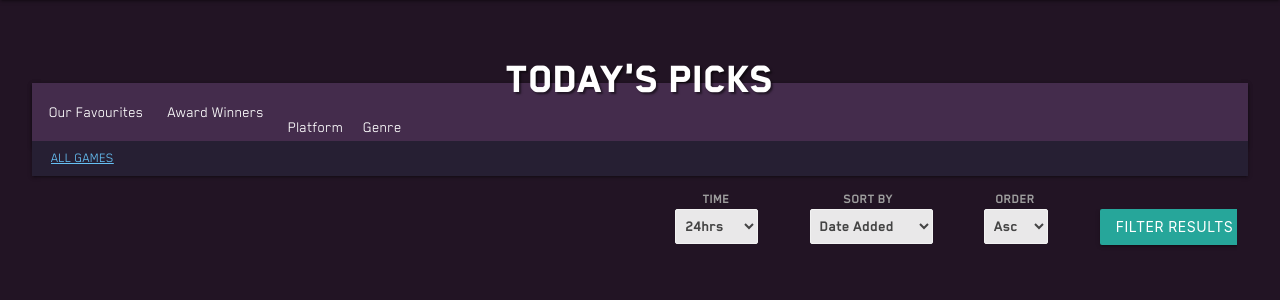
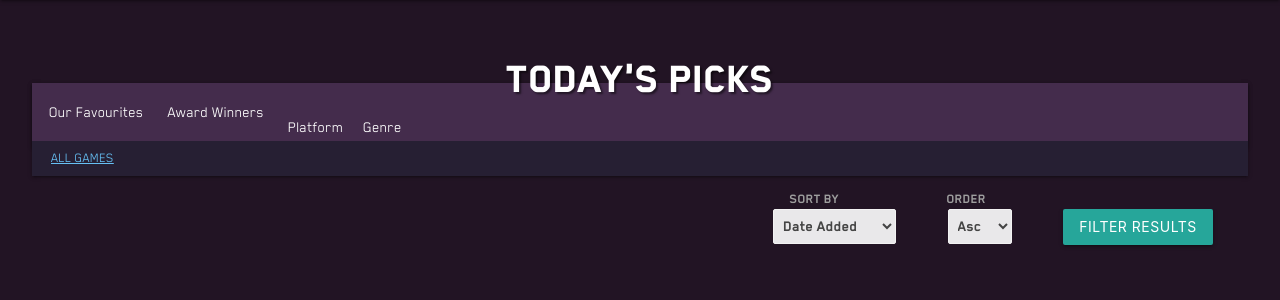
Before and after one commit to EllenSt264/my-Next-Game, a Flask app: page /games in a window 1280 px wide. Shown: the part 64-364 px from the top of the page. Run offline with Flask 2, Linux system fonts and the light colour scheme; some libraries are stand-ins or nearby versions.

Commit message:
Remove sort by time from Sort Filter
Remove sort by time label and input fields from game-template.html.

The sort by time filter will not be a current feature, removing it will prevent confusion to the user.

Remove original navSelect1 from app.py file but rename other variables, (navSelect2 to navSelect1 and navSelect3 to navSelect2).

Rename the HTML select tags according to this alteration.

```diff
--- a/app.py
+++ b/app.py
@@ -172,32 +172,30 @@ def pc_games():
     if request.method == "POST":
         session["navSelect1"] = request.form.get("navSelect1").lower()
         session["navSelect2"] = request.form.get("navSelect2").lower()
-        session["navSelect3"] = request.form.get("navSelect3").lower()
 
     navSelect1 = session["navSelect1"]
     navSelect2 = session["navSelect2"]
-    navSelect3 = session["navSelect3"]
 
     # Sort by Likes
 
-    if navSelect2 == "likes" and navSelect3 == "desc":
+    if navSelect1 == "likes" and navSelect2 == "desc":
         pagination_pc_games.sort("likes", pymongo.DESCENDING)
 
-    elif navSelect2 == "likes" and navSelect3 == "asc":
+    elif navSelect1 == "likes" and navSelect2 == "asc":
         pagination_pc_games.sort("likes", pymongo.ASCENDING)
 
     # Sort by game title
-    elif navSelect2 == "title" and navSelect3 == "desc":
+    elif navSelect1 == "title" and navSelect2 == "desc":
         pagination_pc_games.sort("game_title", pymongo.DESCENDING)
 
-    elif navSelect2 == "title" and navSelect3 == "asc":
+    elif navSelect1 == "title" and navSelect2 == "asc":
         pagination_pc_games.sort("game_title", pymongo.ASCENDING)
 
     return render_template(
         "games-pc.html", pc_games=pagination_pc_games,
         pagination=pagination, favourites=favourites,
-        navSelect1=navSelect1, navSelect2=navSelect2,
-        navSelect3=navSelect3)
+        navSelect1=navSelect1,
+        navSelect2=navSelect2)
 
 
 # ===================
--- a/templates/games-template.html
+++ b/templates/games-template.html
@@ -120,17 +120,12 @@
                     <ul class="tabs tabs-transparent" id="sortNav-label">
                         <li class="tab" id="nav1">
                             <a>
-                                <label for="navSelect1">Time</label>
+                                <label for="navSelect1">Sort By</label>
                             </a>
                         </li>
                         <li class="tab" id="nav2">
                             <a>
-                                <label for="navSelect2">Sort By</label>
-                            </a>
-                        </li>
-                        <li class="tab" id="nav3">
-                            <a>
-                                <label for="navSelect3">Order</label>
+                                <label for="navSelect2">Order</label>
                             </a>
                         </li>
                     </ul>
@@ -139,32 +134,22 @@
                         <ul class="tabs tabs-transparent" id="sortNav">
                             <li class="tab">
                                 <a>
-                                    <select class="browser-default" class="browser-default" name="navSelect1" id="navSelect1" value="{{ navSelect1 }}">
-                                        <option value="24"{% if navSelect1=="24" %} selected="selected" {% endif %}>24hrs</option>
-                                        <option value="7"{% if navSelect1=="7" %} selected="selected" {% endif %}>7 days</option>
-                                        <option value="30"{% if navSelect1=="30" %} selected="selected" {% endif %}>30 days</option>
-                                        <option value="all-time"{% if navSelect1=="all-time" %} selected="selected" {% endif %}>All Time</option>
+                                    <select class="browser-default" name="navSelect1" id="navSelect1" value="{{ navSelect1 }}">
+                                        <option value="date-added"{% if navSelect1=="date-added" %} selected="selected" {% endif %}>Date Added</option>
+                                        <option value="likes"{% if navSelect1=="likes" %} selected="selected" {% endif %}>Likes</option>
+                                        <option value="playing"{% if navSelect1=="playing" %} selected="selected" {% endif %}>Playing</option>
+                                        <option value="reviews"{% if navSelect1=="reviews" %} selected="selected" {% endif %}>Review Count</option>
+                                        <option value="title"{% if navSelect1=="title" %} selected="selected" {% endif %}>Title</option>
+                                        <option value="bestseller"{% if navSelect1=="bestseller" %} selected="selected" {% endif %}>Bestseller</option>
+                                        <option value="awardwinner"{% if navSelect1=="awardwinner" %} selected="selected" {% endif %}>Award Winner</option>
                                     </select>
                                 </a>
                             </li>
                             <li class="tab">
                                 <a>
-                                    <select class="browser-default" name="navSelect2" id="navSelect2" value="{{ navSelect2 }}">
-                                        <option value="date-added"{% if navSelect2=="date-added" %} selected="selected" {% endif %}>Date Added</option>
-                                        <option value="likes"{% if navSelect2=="likes" %} selected="selected" {% endif %}>Likes</option>
-                                        <option value="playing"{% if navSelect2=="playing" %} selected="selected" {% endif %}>Playing</option>
-                                        <option value="reviews"{% if navSelect2=="reviews" %} selected="selected" {% endif %}>Review Count</option>
-                                        <option value="title"{% if navSelect2=="title" %} selected="selected" {% endif %}>Title</option>
-                                        <option value="bestseller"{% if navSelect2=="bestseller" %} selected="selected" {% endif %}>Bestseller</option>
-                                        <option value="awardwinner"{% if navSelect2=="awardwinner" %} selected="selected" {% endif %}>Award Winner</option>
-                                    </select>
-                                </a>
-                            </li>
-                            <li class="tab">
-                                <a>
-                                    <select class="browser-default" name="navSelect3" id="navSelect3"  value="{{ navSelect3 }}">
-                                        <option value="asc"{% if navSelect3=="asc" %} selected="selected" {% endif %}>Asc</option>
-                                        <option value="desc"{% if navSelect3=="desc" %} selected="selected" {% endif %}>Desc</option>
+                                    <select class="browser-default" name="navSelect2" id="navSelect2"  value="{{ navSelect2 }}">
+                                        <option value="asc"{% if navSelect2=="asc" %} selected="selected" {% endif %}>Asc</option>
+                                        <option value="desc"{% if navSelect2=="desc" %} selected="selected" {% endif %}>Desc</option>
                                     </select>
                                 </a>
                             </li>
```
